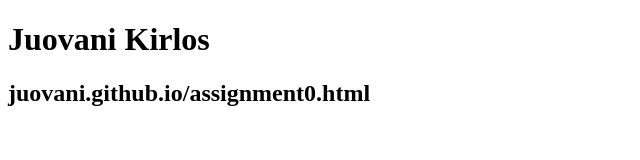
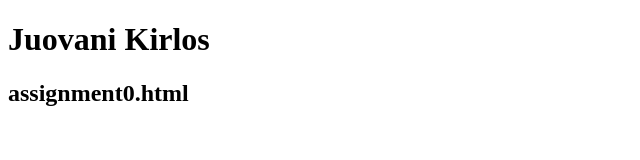
Before and after one commit to juovani/juovani.github.io, a plain HTML site: page index.html in a window 1280 px wide. Shown: the whole page, without its empty margins (0-640 px from the left). Drawn offline with Linux system fonts and the light colour scheme.

Commit message:
just kidding

```diff
--- a/index.html
+++ b/index.html
@@ -7,6 +7,6 @@
 <body>
     <!-- This is a comment -->
     <h1> Juovani Kirlos</h1>
-    <h2> juovani.github.io/assignment0.html</h2>
+    <h2> assignment0.html</h2>
 </body>
 <html>
```
